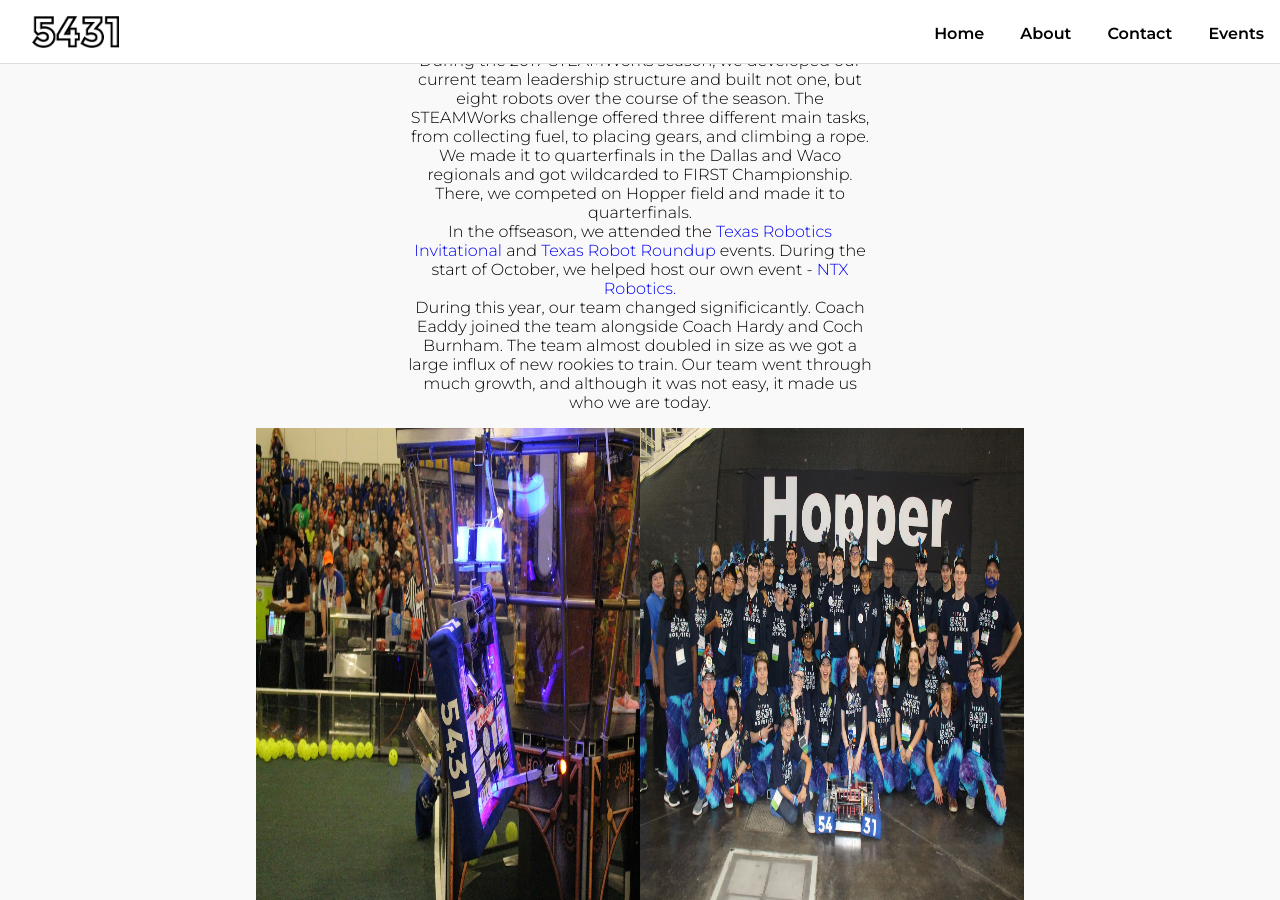
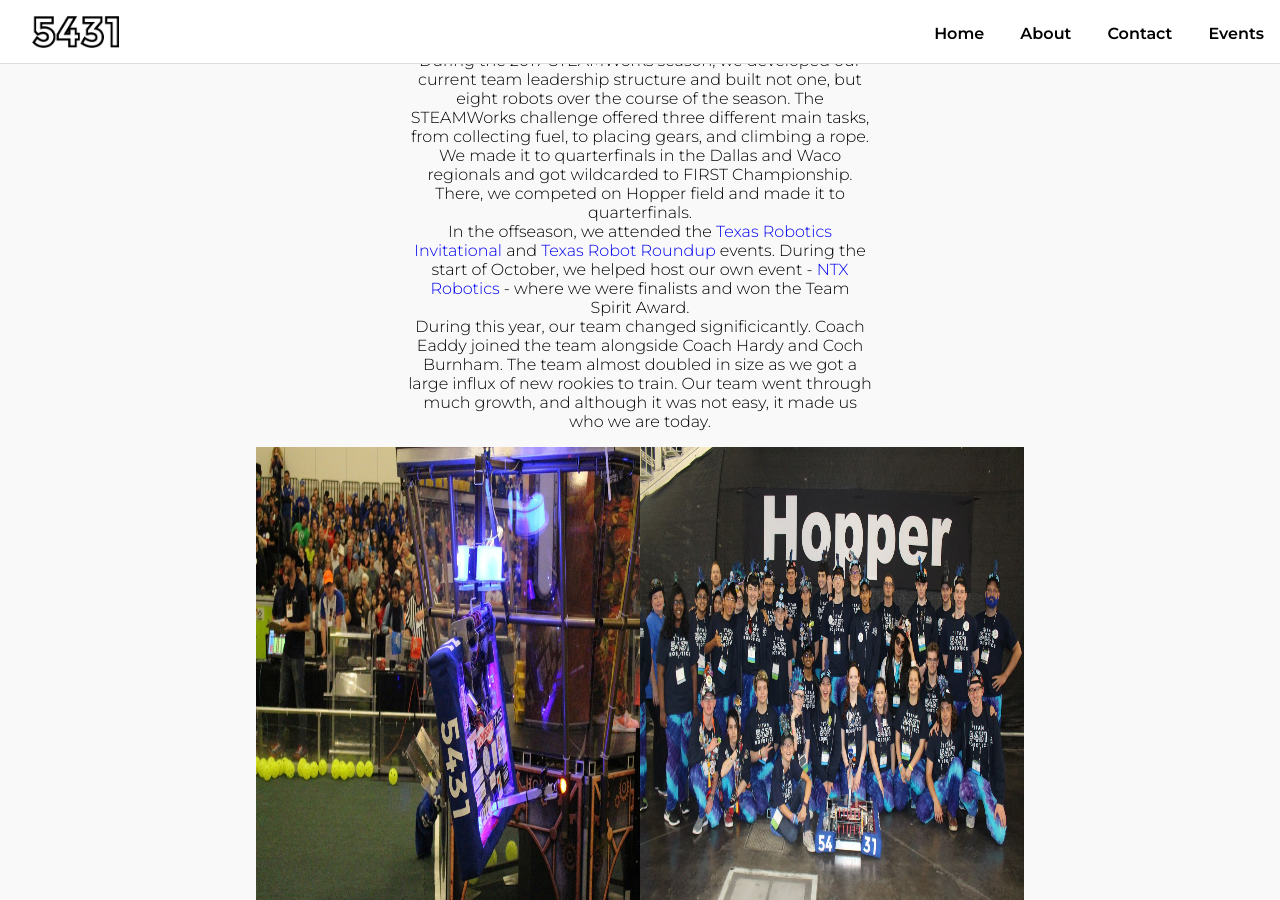
Before and after one commit to frc5431/frc5431.github.io, a Jekyll site: the page built from about.html, in a window 1280 px wide and 900 px high, scrolled down 3767 px. Built offline with Jekyll 4.4.1, drawn with Linux system fonts in a browser that asks for light colours.

Commit message:
updated about page for ntxrobotics

```diff
--- a/about.html
+++ b/about.html
@@ -161,7 +161,7 @@
 					We made it to quarterfinals in the Dallas and Waco regionals and got wildcarded to FIRST Championship. There, we competed on Hopper field and made it to quarterfinals.
 					<br>
 					In the offseason, we attended the <a href="http://spectrum3847.org/tri/">Texas Robotics Invitational</a> and <a href="http://firstintexas.org/uil/state-championship/">Texas Robot Roundup</a>
-					events. During the start of October, we helped host our own event - <a href="https://www.ntxrobotics.com/">NTX Robotics.</a>
+					events. During the start of October, we helped host our own event - <a href="https://www.ntxrobotics.com/">NTX Robotics</a> - where we were finalists and won the Team Spirit Award.
 					<br>
 					During this year, our team changed significicantly. Coach Eaddy joined the team alongside Coach Hardy and Coch Burnham. The team almost doubled in size as we got
 					a large influx of new rookies to train. Our team went through much growth, and although it was not easy, it made us who we are today.
```
